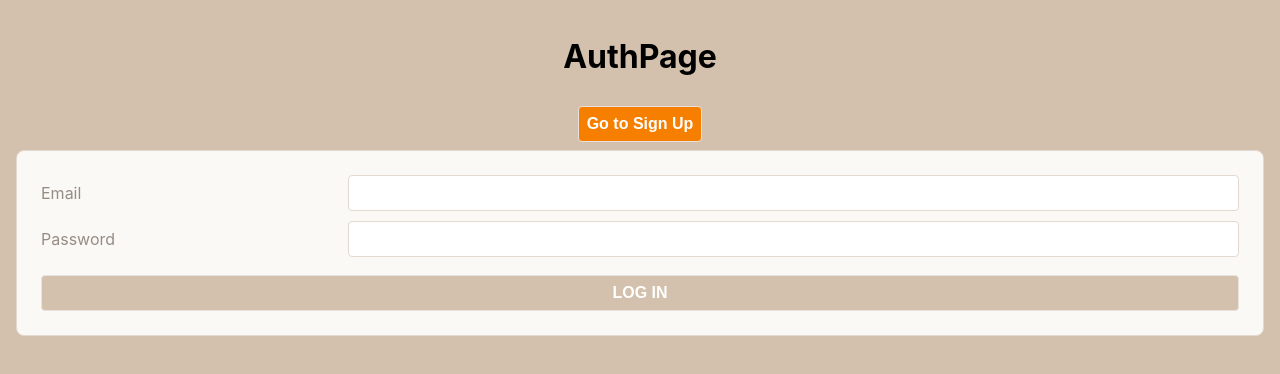
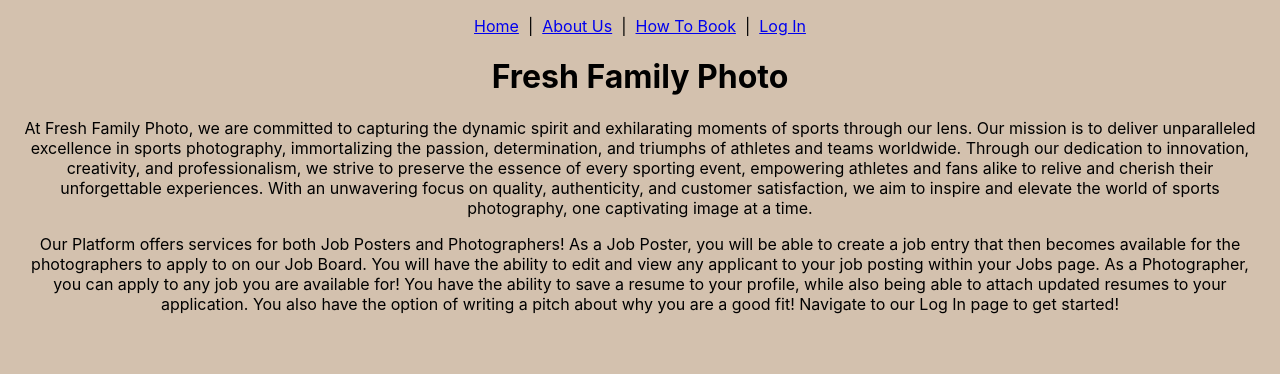
Before and after one commit to chadbanghart/fresh-family-photo, a React (Create React App) app: page / in a window 1280 px wide. Shown: the top 374 px of the page. Built offline with nearby package versions, Linux system fonts and the light colour scheme.

Commit message:
implement sign up and login users with isPoster property, redirect to homepage after sign up or login

```diff
--- a/src/components/LoginForm/LoginForm.jsx
+++ b/src/components/LoginForm/LoginForm.jsx
@@ -1,16 +1,16 @@
-import { useState } from 'react';
-import * as usersService from '../../utilities/users-service';
+import { useState } from "react";
+import * as usersService from "../../utilities/users-service";
 
-export default function LoginForm({ setUser }) {
+export default function LoginForm({ setUser, navigate }) {
   const [credentials, setCredentials] = useState({
-    email: '',
-    password: ''
+    email: "",
+    password: "",
   });
-  const [error, setError] = useState('');
+  const [error, setError] = useState("");
 
   function handleChange(evt) {
     setCredentials({ ...credentials, [evt.target.name]: evt.target.value });
-    setError('');
+    setError("");
   }
 
   async function handleSubmit(evt) {
@@ -22,8 +22,9 @@ export default function LoginForm({ setUser }) {
       // payload of the JSON Web Token (JWT)
       const user = await usersService.login(credentials);
       setUser(user);
+      navigate("/");
     } catch {
-      setError('Log In Failed - Try Again');
+      setError("Log In Failed - Try Again");
     }
   }
 
@@ -32,9 +33,21 @@ export default function LoginForm({ setUser }) {
       <div className="form-container">
         <form autoComplete="off" onSubmit={handleSubmit}>
           <label>Email</label>
-          <input type="text" name="email" value={credentials.email} onChange={handleChange} required />
+          <input
+            type="text"
+            name="email"
+            value={credentials.email}
+            onChange={handleChange}
+            required
+          />
           <label>Password</label>
-          <input type="password" name="password" value={credentials.password} onChange={handleChange} required />
+          <input
+            type="password"
+            name="password"
+            value={credentials.password}
+            onChange={handleChange}
+            required
+          />
           <button type="submit">LOG IN</button>
         </form>
       </div>
--- a/src/components/NavBar/NavBar.jsx
+++ b/src/components/NavBar/NavBar.jsx
@@ -1,20 +1,36 @@
 import { Link } from "react-router-dom";
-import * as userService from '../../utilities/users-service';
+import * as userService from "../../utilities/users-service";
 
-export default function NavBar({user, setUser}) {
+export default function NavBar({ user, setUser }) {
   function handleLogOut() {
     userService.logOut();
     setUser(null);
   }
   return (
     <nav>
+      {user ? (
+        <>
           <Link to="/">Home</Link>
           &nbsp; | &nbsp;
           <Link to="/about">About Us</Link>
           &nbsp; | &nbsp;
           <Link to="/book">How To Book</Link>
           &nbsp; | &nbsp;
-      <Link to="" onClick={handleLogOut}>Log Out</Link>
+          <Link to="/" onClick={handleLogOut}>
+            Log Out
+          </Link>
+        </>
+      ) : (
+        <>
+          <Link to="/">Home</Link>
+          &nbsp; | &nbsp;
+          <Link to="/about">About Us</Link>
+          &nbsp; | &nbsp;
+          <Link to="/book">How To Book</Link>
+          &nbsp; | &nbsp;
+          <Link to="/auth">Log In</Link>
+        </>
+      )}
     </nav>
   );
 }
--- a/src/components/SignUpForm/SignUpForm.jsx
+++ b/src/components/SignUpForm/SignUpForm.jsx
@@ -1,36 +1,39 @@
 import { Component } from "react";
-import { signUp } from '../../utilities/users-service'
+import { signUp } from "../../utilities/users-service";
 
 export default class SignUpForm extends Component {
   state = {
-    name: '',
-    email: '',
-    password: '',
-    confirm: '',
-    isPoster: '',
-    error: ''
+    name: "",
+    email: "",
+    password: "",
+    confirm: "",
+    isPoster: false,
+    error: "",
   };
 
   handleChange = (evt) => {
+    const { name, value } = evt.target;
+    const updatedValue =
+      name === "isPoster" ? (value === "Job Poster" ? true : false) : value;
     this.setState({
-      [evt.target.name]: evt.target.value,
-      error: ''
+      [name]: updatedValue,
+      error: "",
     });
   };
 
   handleSubmit = async (evt) => {
     evt.preventDefault();
     try {
-      const {name, email, password, isPoster} = this.state;
-      const formData = {name, email, password, isPoster};
+      const { name, email, password, isPoster } = this.state;
+      const formData = { name, email, password, isPoster };
       const user = await signUp(formData);
       // bay step...
       // TODO: Update user state in App
       this.props.setUser(user);
-
+      this.props.navigate("/");
       // };
     } catch {
-      this.setState({ error: 'Sign Up Failed - Try Again' });
+      this.setState({ error: "Sign Up Failed - Try Again" });
     }
   };
 
@@ -41,19 +44,50 @@ export default class SignUpForm extends Component {
         <div className="form-container">
           <form autoComplete="off" onSubmit={this.handleSubmit}>
             <label>Name</label>
-            <input type="text" name="name" value={this.state.name} onChange={this.handleChange} required />
+            <input
+              type="text"
+              name="name"
+              value={this.state.name}
+              onChange={this.handleChange}
+              required
+            />
             <label>Email</label>
-            <input type="email" name="email" value={this.state.email} onChange={this.handleChange} required />
+            <input
+              type="email"
+              name="email"
+              value={this.state.email}
+              onChange={this.handleChange}
+              required
+            />
             <label>Password</label>
-            <input type="password" name="password" value={this.state.password} onChange={this.handleChange} required />
+            <input
+              type="password"
+              name="password"
+              value={this.state.password}
+              onChange={this.handleChange}
+              required
+            />
             <label>Confirm</label>
-            <input type="password" name="confirm" value={this.state.confirm} onChange={this.handleChange} required />
+            <input
+              type="password"
+              name="confirm"
+              value={this.state.confirm}
+              onChange={this.handleChange}
+              required
+            />
             <label>User Type</label>
-            <select name="isPoster" value={this.state.isPoster} onChange={this.handleChange} required >
-              <option>Photographer</option>
-              <option>Job Poster</option>
+            <select
+              name="isPoster"
+              value={this.state.isPoster ? "Job Poster" : "Photographer"}
+              onChange={this.handleChange}
+              required
+            >
+              <option value="Photographer">Photographer</option>
+              <option value="Job Poster">Job Poster</option>
             </select>
-            <button type="submit" disabled={disable}>SIGN UP</button>
+            <button type="submit" disabled={disable}>
+              SIGN UP
+            </button>
           </form>
         </div>
         <p className="error-message">&nbsp;{this.state.error}</p>
--- a/src/pages/App/App.css
+++ b/src/pages/App/App.css
@@ -14,8 +14,7 @@
 }
 
 .App-header {
-  background-color: #282c34;
-  min-height: 100vh;
+  max-height: 10vh;
   display: flex;
   flex-direction: column;
   align-items: center;
@@ -32,6 +31,7 @@
   from {
     transform: rotate(0deg);
   }
+
   to {
     transform: rotate(360deg);
   }
--- a/src/pages/App/App.jsx
+++ b/src/pages/App/App.jsx
@@ -1,30 +1,29 @@
-import { useState } from 'react';
-import { Routes, Route, Navigate } from 'react-router-dom';
-import { getUser } from '../../utilities/users-service';
-import './App.css';
-import AboutUsPage from '../AboutUsPage/AboutUsPage';
-import AuthPage from '../AuthPage/AuthPage';
-import HomePage from '../HomePage/HomePage';
-import NavBar from '../../components/NavBar/NavBar';
-
+import { useState } from "react";
+import { Routes, Route, Navigate } from "react-router-dom";
+import { getUser } from "../../utilities/users-service";
+import "./App.css";
+import AboutUsPage from "../AboutUsPage/AboutUsPage";
+import AuthPage from "../AuthPage/AuthPage";
+import HomePage from "../HomePage/HomePage";
+import NavBar from "../../components/NavBar/NavBar";
 
 export default function App() {
   const [user, setUser] = useState(getUser());
+
   return (
+    <>
+      <header className="App-header"></header>
       <main className="App">
-      { user ?
-        <>
         <NavBar user={user} setUser={setUser} />
         <Routes>
           {/* Route components in here */}
+          <Route path="/" element={<HomePage />} />
+          <Route path="/auth" element={<AuthPage setUser={setUser} />} />
           <Route path="/about" element={<AboutUsPage />} />
-            <Route path="/" element={<HomePage />} />
-            <Route path='/*' element={<Navigate to="/" />} />
+          {/* additional Routes... */}
+          <Route path="/*" element={<Navigate to="/" />} />
         </Routes>
+      </main>
     </>
-        :
-        <AuthPage setUser={setUser} />
-      }
-    </main>
   );
 }
--- a/src/pages/AuthPage/AuthPage.jsx
+++ b/src/pages/AuthPage/AuthPage.jsx
@@ -1,21 +1,23 @@
-import {useState} from 'react';
+import { useState } from "react";
 import LoginForm from "../../components/LoginForm/LoginForm";
 import SignUpForm from "../../components/SignUpForm/SignUpForm";
+import { useNavigate } from "react-router-dom";
 
-export default function AuthPage({setUser}) {
+export default function AuthPage({ setUser }) {
   const [btn, setBtn] = useState(true);
-  const msg = btn ? 'Go to Sign Up' : 'Go to Log In';
+  const navigate = useNavigate();
+  const msg = btn ? "Go to Sign Up" : "Go to Log In";
   return (
     <main>
       <h1>AuthPage</h1>
       <button onClick={() => setBtn(!btn)}>{msg}</button>
-      { btn ?
-      <>
-      <LoginForm setUser={setUser} />
-      </>
-      :
-      <SignUpForm setUser={setUser} />
-    }
+      {btn ? (
+        <>
+          <LoginForm navigate={navigate} setUser={setUser} />
+        </>
+      ) : (
+        <SignUpForm navigate={navigate} setUser={setUser} />
+      )}
     </main>
   );
 }
--- a/src/pages/HomePage/HomePage.jsx
+++ b/src/pages/HomePage/HomePage.jsx
@@ -1,10 +1,30 @@
-
 export default function HomePage() {
-
-
   return (
     <>
-      <h1>HomePage</h1>
+      <h1>Fresh Family Photo</h1>
+      <p>
+        At Fresh Family Photo, we are committed to capturing the dynamic spirit
+        and exhilarating moments of sports through our lens. Our mission is to
+        deliver unparalleled excellence in sports photography, immortalizing the
+        passion, determination, and triumphs of athletes and teams worldwide.
+        Through our dedication to innovation, creativity, and professionalism,
+        we strive to preserve the essence of every sporting event, empowering
+        athletes and fans alike to relive and cherish their unforgettable
+        experiences. With an unwavering focus on quality, authenticity, and
+        customer satisfaction, we aim to inspire and elevate the world of sports
+        photography, one captivating image at a time.
+      </p>
+      <p>
+        Our Platform offers services for both Job Posters and Photographers! As
+        a Job Poster, you will be able to create a job entry that then becomes
+        available for the photographers to apply to on our Job Board. You will
+        have the ability to edit and view any applicant to your job posting
+        within your Jobs page. As a Photographer, you can apply to any job you
+        are available for! You have the ability to save a resume to your
+        profile, while also being able to attach updated resumes to your
+        application. You also have the option of writing a pitch about why you
+        are a good fit! Navigate to our Log In page to get started!
+      </p>
     </>
   );
 }
```
Also changed, not shown: models/poster.js (added, +15 -0 lines), models/user.js (+26 -14 lines), public/freshfamilyphoto.jpg (added). Lines whose indentation alone changed are shown as unchanged.
